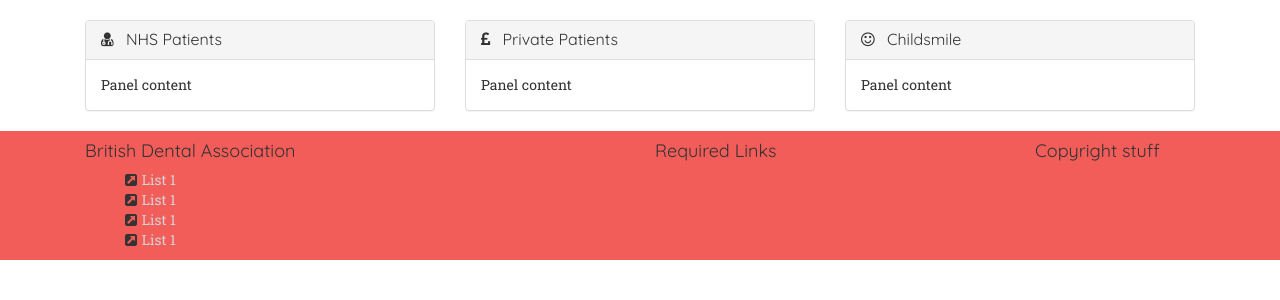
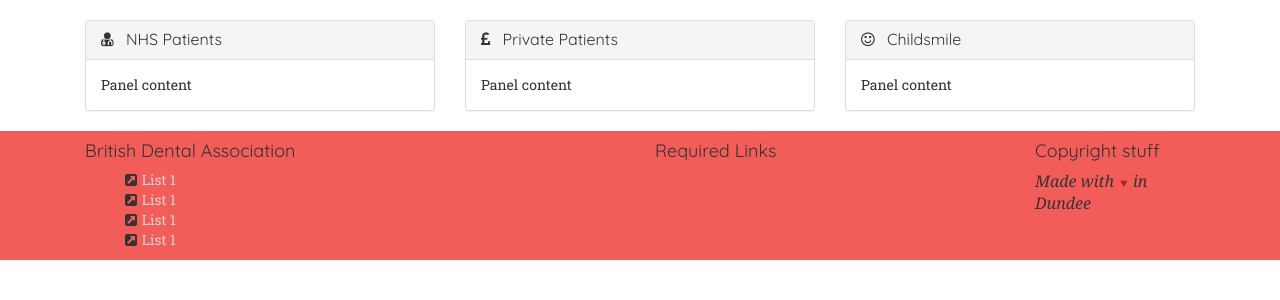
Before and after one commit to janewilson90/muchty, a PHP site: page /why-us.php in a window 1280 px wide. Shown: the part 82-382 px from the top of the page. Run offline with PHP 8.4, Linux system fonts and the light colour scheme; some libraries are stand-ins or nearby versions.

Commit message:
added love

```diff
--- a/footer.php
+++ b/footer.php
@@ -15,6 +15,11 @@
             </div>
             <div class="col-md-2">
               <h4>Copyright stuff</h4>
+              <p>
+                <span class="text">Made with</span>
+                <span class="heart">&#9829; </span>
+                <span class="text">in Dundee</span>
+              </p>
             </div>
           </div>
         </footer>
--- a/header.php
+++ b/header.php
@@ -16,6 +16,8 @@
 
   <!--muchty-->
   <link rel="stylesheet" href="stylesheets/muchty.css">
+
+  <scripts src="js/scripts.js"></scripts>
 
 
   <!-- HTML5 shim and Respond.js for IE8 support of HTML5 elements and media queries -->
--- /dev/null
+++ b/js/scrips.js
@@ -0,0 +1,5 @@
+$(document).ready(function animateHeart() {
+    $('span.heart').animate({
+        fontSize: $('span.heart').css('fontSize') == '12px' ? '16px' : '12px'
+    }, 500, animateHeart);
+});
--- a/sass/_mixins.sass
+++ b/sass/_mixins.sass
@@ -83,7 +83,7 @@
     color: $hover-color
 
 =icon-list($icon, $width)
-list-style-type: none
+  list-style-type: none
   li
     padding-left: $width
     &:before
--- a/sass/muchty.sass
+++ b/sass/muchty.sass
@@ -45,3 +45,19 @@ body
 
 footer
   background-color: $muchty-red
+
+
+.text
+  font: italic 16px Georgia
+  text-align: center
+
+.heart
+  display: inline-block
+  font-size: 12px
+  font-family: Georgia
+  font-style: normal
+  color: firebrick
+  text-align: center
+  min-width: 12px
+  &:hover
+    cursor: pointer
--- a/stylesheets/muchty.css
+++ b/stylesheets/muchty.css
@@ -70,3 +70,18 @@ body {
 
 footer {
   background-color: #f25d59; }
+
+.text {
+  font: italic 16px Georgia;
+  text-align: center; }
+
+.heart {
+  display: inline-block;
+  font-size: 12px;
+  font-family: Georgia;
+  font-style: normal;
+  color: firebrick;
+  text-align: center;
+  min-width: 12px; }
+  .heart:hover {
+    cursor: pointer; }
```
